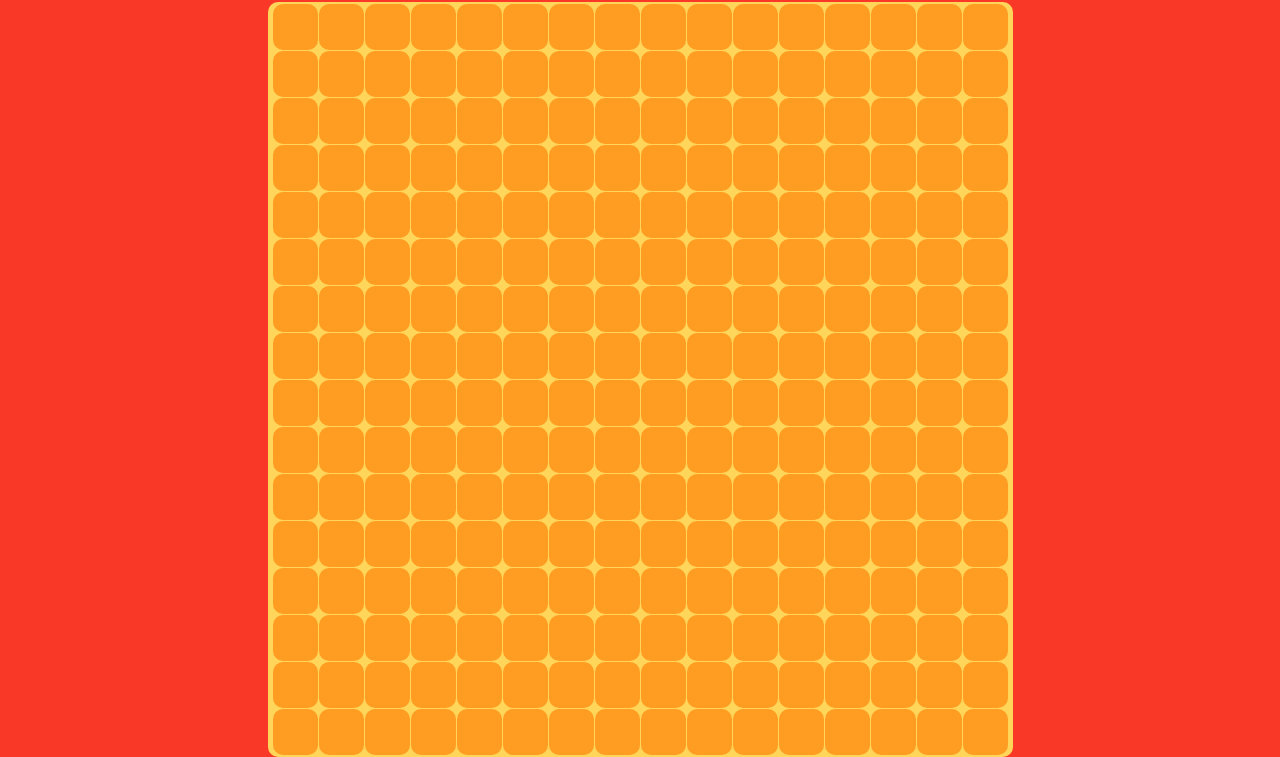
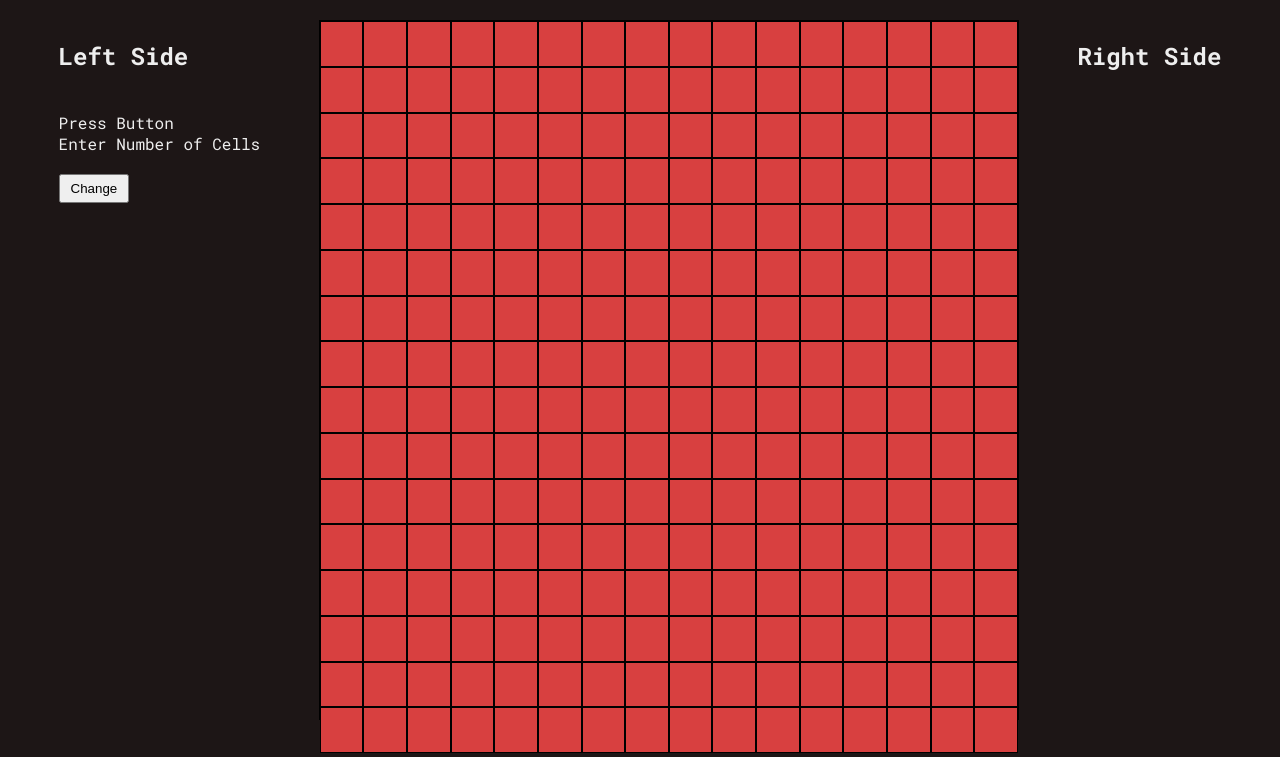
Before and after one commit to shr3y4sh/etch-sketch, a plain HTML site: page index.html in a window 1280 px wide. Shown: the part 99-856 px from the top of the page. Drawn offline with Linux system fonts and the light colour scheme.

Commit message:
change layout, add numberOfCells button

```diff
--- a/index.html
+++ b/index.html
@@ -8,7 +8,20 @@
   </head>
   <body>
     <h1 id="heading">SketchPad</h1>
-    <div id="main-container"></div>
+    <div id="area">
+      <div id="left-navigation">
+        <h2>Left Side</h2>
+        <p>
+          Press Button <br />
+          Enter Number of Cells
+        </p>
+        <button id="size-button">Change</button>
+      </div>
+      <div id="main-container"></div>
+      <div id="right-navigation">
+        <h2>Right Side</h2>
+      </div>
+    </div>
     <script src="script.js"></script>
   </body>
 </html>
--- a/script.js
+++ b/script.js
@@ -1,20 +1,52 @@
-const container = document.querySelector("#main-container");
+const CONTAINER$SIZE = 700;
+let nCrossN;
 
-createGrid();
+// const nCrossN = 16;
 
 // let sketchLst = [];
 
-function createGrid() {
-  for (let i = 0; i < 16; i++) {
+const container = createGrid();
+function createGrid(nCrossN = 16) {
+  const container = document.querySelector("#main-container");
+  const cellWidth = CONTAINER$SIZE / nCrossN;
+  const cellHeight = CONTAINER$SIZE / nCrossN;
+
+  for (let i = 0; i < nCrossN; i++) {
     let row = document.createElement("div");
 
-    for (let j = 0; j < 16; j++) {
+    for (let j = 0; j < nCrossN; j++) {
       let cell = document.createElement("div");
       cell.classList.add("cell-style");
+      cell.style.width = cellWidth + "px";
+      cell.style.height = cellHeight + "px";
+      // cell.innerText = "x";
       row.appendChild(cell);
     }
     row.classList.add("row-style");
+    // row.style.height = `{800 / 16}px`;
     container.appendChild(row);
     // sketchLst.push(row);
   }
+
+  return container;
 }
+
+// createGrid();
+
+let sizeButton = document.querySelector("#size-button");
+
+sizeButton.addEventListener("click", function () {
+  document.querySelector("#main-container").remove();
+  let container = document.createElement("div");
+  container.setAttribute("id", "main-container");
+  document
+    .querySelector("#area")
+    .insertBefore(container, document.querySelector("#right-navigation"));
+  let num = prompt("Enter number of cells");
+  nCrossN = Number(num);
+  console.log("nCrossN: " + num);
+  container = createGrid(nCrossN);
+  console.log(container);
+});
+
+// createGrid(nCrossN);
--- a/styles.css
+++ b/styles.css
@@ -1,50 +1,91 @@
-body {
-  background-color: #f93827;
-  color: #ffd65a;
-  display: flex;
-  flex-direction: column;
-  justify-content: center;
-  align-items: center;
+@import url("https://fonts.googleapis.com/css2?family=Roboto+Mono:ital,wght@0,100..700;1,100..700&display=swap");
+
+* {
+  /* border: 1px solid black; */
   padding: 0;
   margin: 0;
 }
 
+body {
+  box-sizing: border-box;
+  background-color: #1d1616;
+  color: #eeeeee;
+  font-family: "Roboto Mono", serif;
+  display: flex;
+  flex-direction: column;
+  height: 95vh;
+  /* justify-content: space-evenly; */
+  align-items: center;
+}
+
 h1 {
-  font-size: 2.5rem;
+  font-size: 2.8rem;
+  margin: 30px 10px;
+  /* border: 1px solid black; */
+}
+
+h2 {
+  padding: 20px 0px;
+  margin-bottom: 20px;
+}
+
+#area {
+  width: 100%;
+  display: flex;
+  justify-content: space-evenly;
+  /* align-items: stretch; */
+}
+
+#size-button {
+  margin-top: 20px;
+  /* margin-left: 30px; */
+  padding: 5px 10px;
 }
 
 #main-container {
+  box-sizing: border-box;
   display: flex;
   flex-direction: column;
-  justify-content: center;
-  align-items: stretch;
-  gap: 1px;
+  border: 1px solid black;
+  /* justify-content: stretch; */
+  /* align-items: stretch; */
+  /* gap: 1px; */
   /* align-content: center; */
   /* justify-self: center; */
   /* align-self: center; */
-  background-color: #ffd65a;
-  border-radius: 10px;
-  min-height: 755px;
-  min-width: 745px;
-  padding: 0;
-  margin: 0;
+  background-color: #8e1616;
+  /* border-radius: 10px; */
+  height: 700px;
+  width: 700px;
 }
 
 .cell-style {
-  border-radius: 10px;
-  min-width: 45px;
-  min-height: 45px;
-  background-color: #ff9d23;
+  /* height: fit-content; */
+  /* width: 100%; */
+  /* height: 100%; */
+  /* border-radius: 10px; */
+  /* width: 20px; */
+  border: 1px solid black;
+  /* min-width: 45px; */
+  /* min-height: 45px; */
+  flex: 0 0 1;
+  background-color: #d84040;
 }
 
 .row-style {
-  border-radius: 10px;
+  /* border-radius: 10px; */
+  /* margin: 0; */
+  /* border: 1px solid red; */
+  flex: 0 0 1;
   display: flex;
   flex-wrap: nowrap;
-  gap: 1px;
-  justify-content: center;
-  /* align-items: flex-end; */
-  min-width: 736px;
-  min-height: 46px;
+  /* height: 100%; */
+  /* height: 20px; */
+  /* width: 100%; */
+  /* gap: 1px; */
+  /* justify-content: center; */
+  /* align-items: stretch; */
+  /* min-width: 736px; */
+  /* min-height: 46px; */
   /* background-color: #ff9d23; */
 }
```
